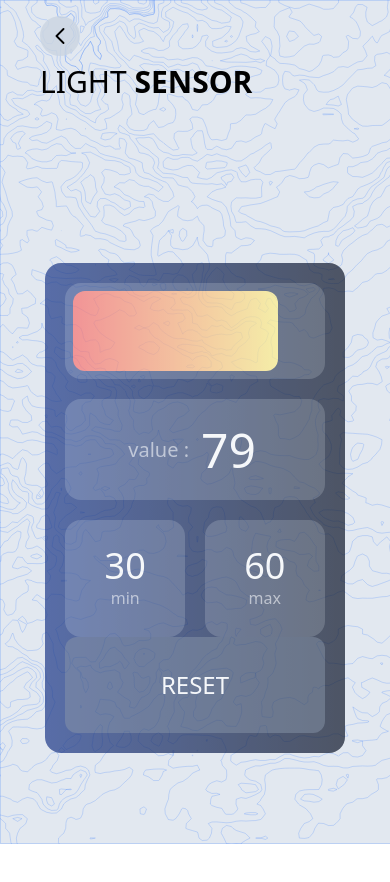
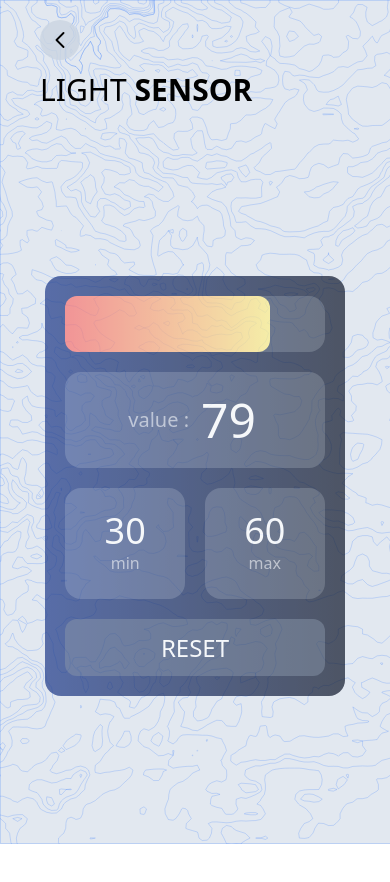
Before and after one commit to ESP32-COOP/ESP32-COOP-DOC, a SvelteKit app in the folder COOP-DOOR-WEB/: page /cards/light in a window 390 px wide. Shown: the top 882 px of the page. After the commit the page ends 844 px from the top, so only its background shows below. Built offline with nearby package versions, Linux system fonts and the light colour scheme.

Commit message:
fix(light-page): fix mobile layout

```diff
--- a/COOP-DOOR-WEB/src/routes/cards/light/+page.svelte
+++ b/COOP-DOOR-WEB/src/routes/cards/light/+page.svelte
@@ -25,20 +25,21 @@ onMount( async ()=>{
 <h1 class="uppercase text-3xl ml-8">light <span class="font-bold">sensor</span></h1>
 <div class="w-full h-full flex items-center justify-center">
     <div class="rounded-2xl bg-gradient-to-r  from-blue-900 to-slate-900 opacity-70 w-4/5 h-[60%]">
-        <div class="grid w-full h-full" style="grid-template-rows : 2fr 8fr 2fr ">
+        <div class="grid w-full h-full gap-5 p-5" style="grid-template-rows : 2fr 8fr 2fr ">
             <div class="w-full h-full flex items-center justify-center">
-                <div class="rounded-2xl bg-slate-200/20  m-5 w-full h-auto flex items-center ">
-                    <div style="width: {lightValue}%;" class=" rounded-xl m-2 bg-gradient-to-r from-red-400 to-yellow-200  h-20  transition-all">
+                <div class="rounded-2xl bg-slate-200/20   w-full h-full
+                 flex items-center ">
+                    <div style="width: {lightValue}%;" class=" rounded-xl  bg-gradient-to-r from-red-400 to-yellow-200  h-full  transition-all">
                     </div>
                 </div>
             </div>
-            <div class="grid w-full h-full columns-1">
+            <div class="grid w-full h-full columns-1 gap-5">
                 <div class="w-full h-full flex items-center justify-center">
-                    <div class="rounded-2xl bg-slate-200/20 m-5 w-full h-full grid grid-cols-2 items-center justify-center gap-3">
+                    <div class="rounded-2xl bg-slate-200/20  w-full h-full grid grid-cols-2 items-center justify-center gap-3">
                         <p class="text-white/60 text-xl text-right">value : </p><h2 class="text-white text-5xl">{lightValue}</h2>
                     </div>
                 </div>
-                <div class="w-auto h-full columns-2 m-5 gap-5">
+                <div class="w-auto h-full columns-2  gap-5">
                     <div class="rounded-2xl bg-slate-200/20  w-full h-full flex flex-col justify-center items-center">
                         <h3 class="text-white text-4xl">{minValue}</h3>
                         <p class="text-white/60">min</p>
@@ -54,7 +55,7 @@ onMount( async ()=>{
 
             </div>
             <div class="flex items-center justify-center w-full h-full">
-                <button class="uppercase bg-slate-500/50 rounded-xl m-5 w-full h-24 text-white text-2xl " >reset</button>
+                <button class="uppercase bg-slate-500/50 rounded-xl  w-full h-full text-white text-2xl " >reset</button>
             </div>
         </div>
 
```
